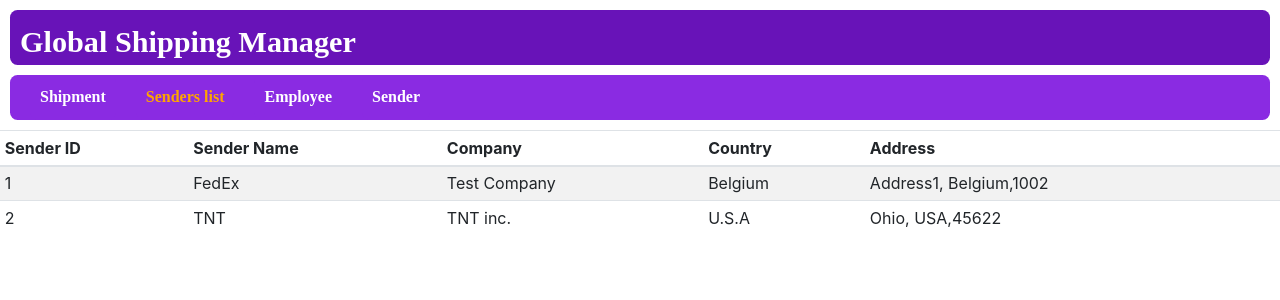
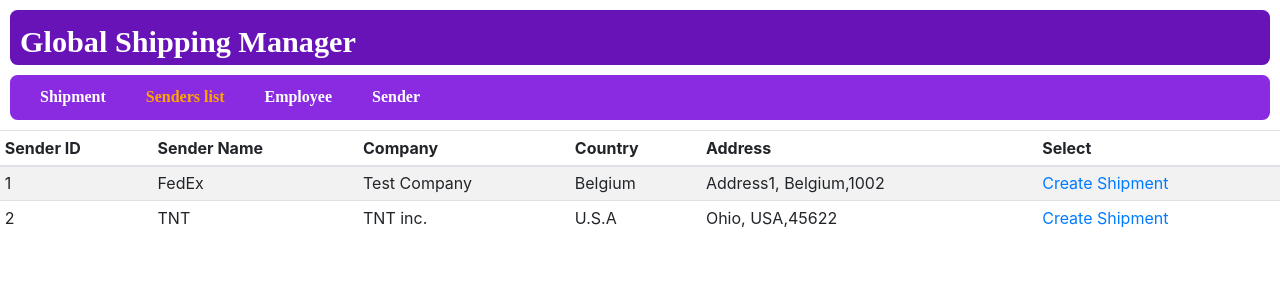
Before and after one commit to krishnaprakashsvr/ShippingApp, a React (Create React App) app: page /Senders in a window 1280 px wide. Shown: the top 300 px of the page. Built offline with nearby package versions, Linux system fonts and the light colour scheme.

Commit message:
Create shipment from senders

```diff
--- a/src/App.js
+++ b/src/App.js
@@ -21,6 +21,8 @@ class App extends Component {
        <Navigation/>
        <Switch>
          <Route path='/Shipment' component={Shipment} exact/>
+         {/* <Route path='/Shipment'  exact
+         render={(props) => <Shipment {...props} isAuthed={false} />}/> */}
          <Route path='/Senders' component={Senders} />
          <Route path='/Employee' component={Employee} />
          <Route path='/sender' component={Sender} />
--- a/src/components/Database/Senders.js
+++ b/src/components/Database/Senders.js
@@ -1,5 +1,9 @@
 import React,{Component} from 'react';
 import {Table} from 'react-bootstrap';
+import {Route} from 'react-router-dom'
+import {Redirect} from 'react-router-dom'
+import Shipment from '../Shipment/Shipment';
+import {Link} from 'react-router-dom';
 
 class Senders extends Component {
     constructor(props){
@@ -19,6 +23,11 @@ class Senders extends Component {
                         'SenderCompany':'TNT inc.', 'SenderContry':'U.S.A',
                         'SenderAddress':'Ohio, USA,45622'}]});
                 }
+    // createShipment=()=>{
+    //     alert('sfd');
+    //     //return <Redirect to='/Shipment' />
+    //     return  <Route path='../Shipment/Shipment' component={Shipment} exact/>
+    // }
     render() {
       //const lstSenders = this.props.lstSenders;
 
@@ -35,7 +44,7 @@ return (
                 <th>Company</th>
                 <th>Country</th>
                 <th>Address</th>
-                <th hidden={this.state.isDirect}>Select</th>
+                <th>Select</th>
             </tr>
         </thead>
           <tbody>
@@ -47,11 +56,20 @@ return (
                    <td>{sender.SenderContry}</td>
                    <td>{sender.SenderAddress}</td>
                    <td hidden={this.state.isDirect}>
-
                        <button
                        onClick={()=>this.props.onChoose(sender)}>Select</button>
+                   </td>
+                   <td hidden={!this.state.isDirect}>
+                   {/* <NavLink to="/Shipment" >Sipment</NavLink> */}
+                   <Link to={{pathname:'/Shipment',selectedSender:sender}}>
+                       Create Shipment
+                   </Link>
+                    </td>
+                   {/* <td hidden={!this.state.isDirect}>
+                       <button
+                       onClick={this.createShipment}>Create Shipment</button>
 
-                   </td>
+                   </td> */}
                </tr>
                )}
             </tbody>
--- a/src/components/Database/sender.js
+++ b/src/components/Database/sender.js
@@ -8,11 +8,15 @@ import SendersModal from '../Database/SendersModal';
 class Sender extends Component {
     constructor(props){
       super(props);
-      console.log(props);
       this.state={addModalShow:false,
                   selectedSender:{}}
     }
-
+   componentDidMount(){
+    if(this.props.seltdSender!=null)
+     {
+       this.setState({selectedSender:this.props.seltdSender})
+     }
+   }
   onSelectSender=(sender)=>{
 
     this.setState({addModalShow:false});
@@ -26,6 +30,7 @@ class Sender extends Component {
 
 render() {
   let addModalClose=()=>this.setState({addModalShow:false});
+
   return (
     <div className='sender-list'>
     <div > <Header customStyle='Header-small'  name='Sender Details'/></div>
--- a/src/components/Shipment/Shipment.js
+++ b/src/components/Shipment/Shipment.js
@@ -2,9 +2,10 @@ import React,{Component} from 'react';
 import Sender from '../../components/Database/sender';
 
 class Shipment extends Component {
-    constructor(){
-      super();
+    constructor(props){
+      super(props);
       this.state={sender:{}}
+
     }
 
   onSelectSender=(selectedSender)=>{
@@ -12,10 +13,11 @@ class Shipment extends Component {
   };
 
 render() {
-
-  return (
-   <Sender onChoose={this.onSelectSender}/>
-
+    return (
+      <div>
+        <Sender seltdSender={this.props.location.selectedSender}
+         onChoose={this.onSelectSender}/>
+      </div>
 );}
 }
 
```
